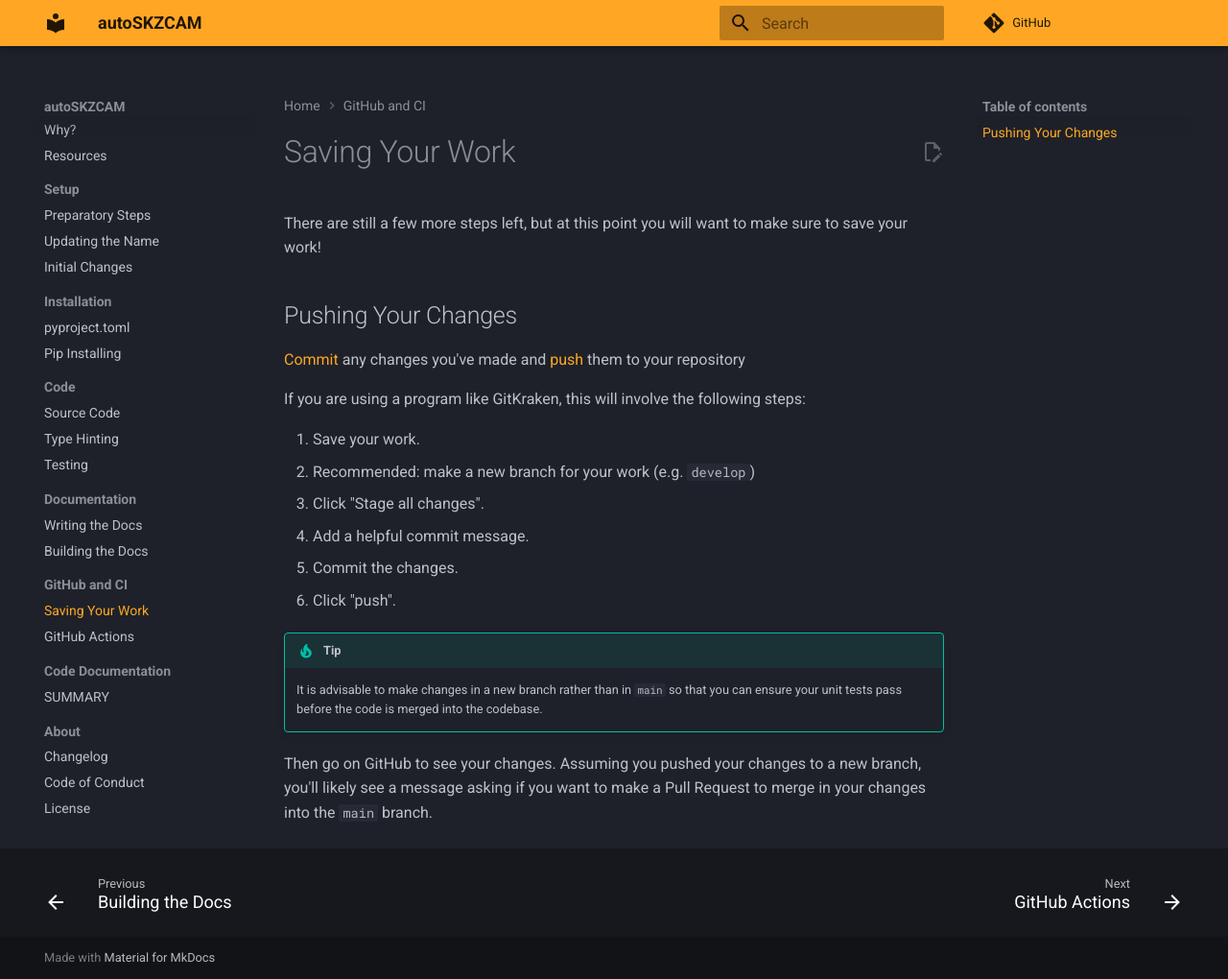
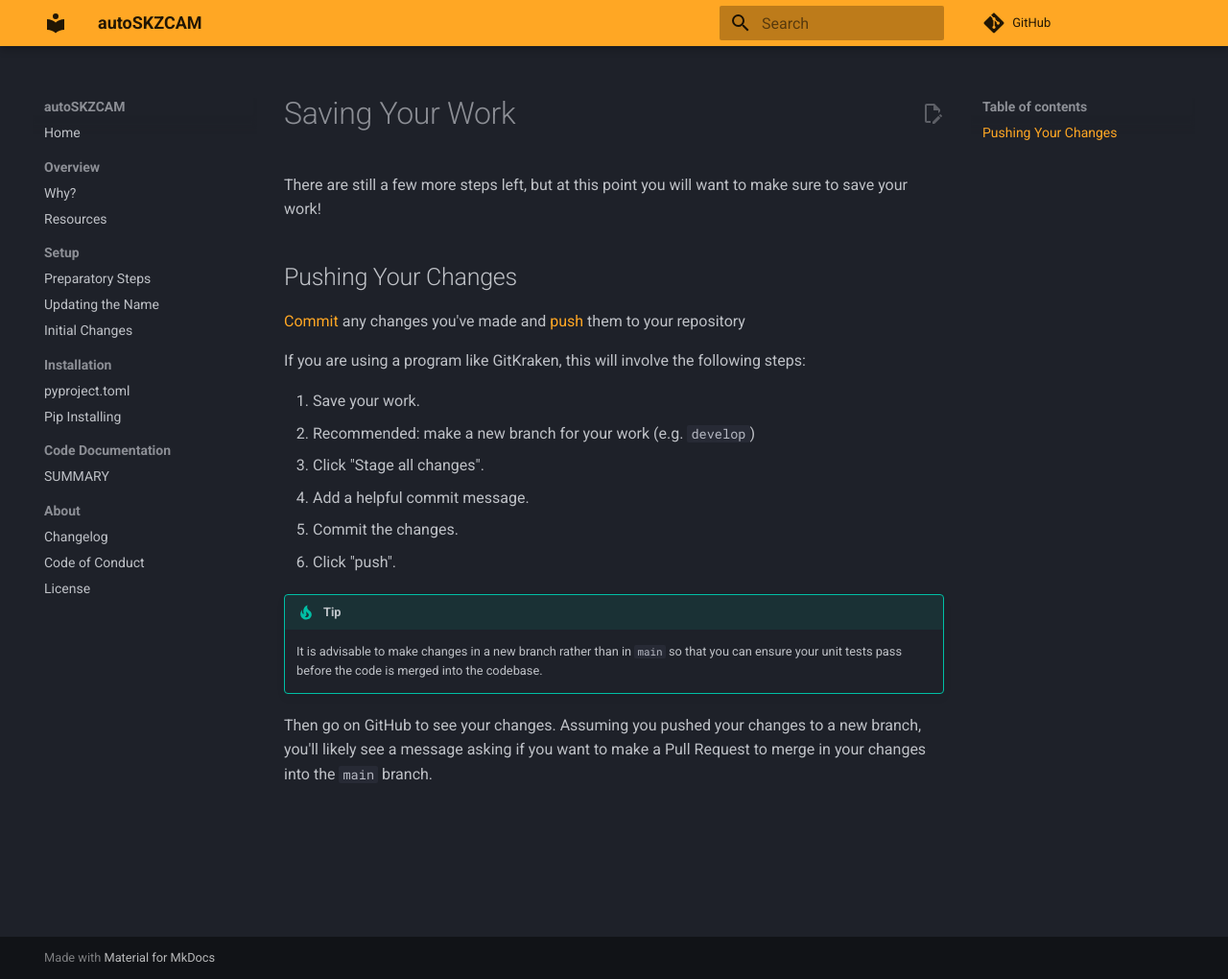
Before and after one commit to benshi97/autoSKZCAM, an MkDocs documentation site: the page built from docs/example_docs/github/commits.md, in a window 1280 px wide and 1020 px high. Shown: the whole window at 96% size. Built offline with MkDocs 1.6.1 and Material for MkDocs 9.7.7, drawn with Linux system fonts in a browser that asks for light colours; comment, search, counter and statistics services are not loaded.

Commit message:
Update mkdocs.yml

```diff
--- a/mkdocs.yml
+++ b/mkdocs.yml
@@ -14,23 +14,13 @@
   - Installation:
       - example_docs/installation/pyproject.md
       - example_docs/installation/install.md
-  - Code:
-      - example_docs/code/source.md
-      - example_docs/code/hints.md
-      - example_docs/code/tests.md
-  - Documentation:
-      - example_docs/mkdocs/docs.md
-      - example_docs/mkdocs/build.md
-  - GitHub and CI:
-      - example_docs/github/commits.md
-      - example_docs/github/workflows.md
   - Code Documentation: reference/ # keep me!
   - About:
       - example_docs/about/changelog.md
       - example_docs/about/conduct.md
       - example_docs/about/license.md
 
-repo_url: https://github.com/Quantum-Accelerators/autoSKZCAM/
+repo_url: https://github.com/benshi97/autoSKZCAM/
 edit_uri: blob/main/docs/
 
 theme:
```
